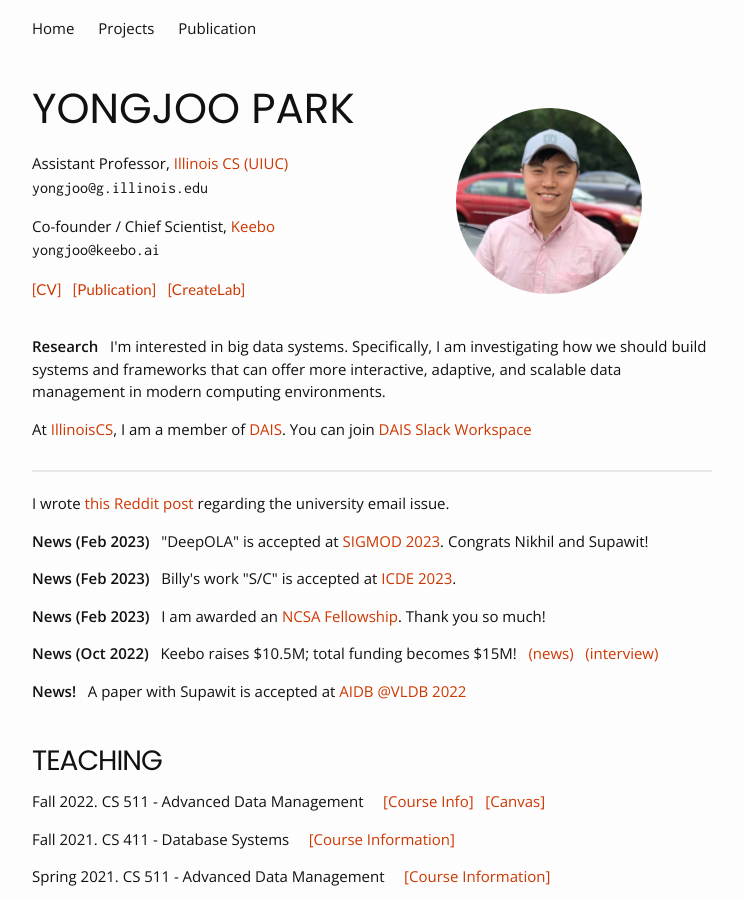
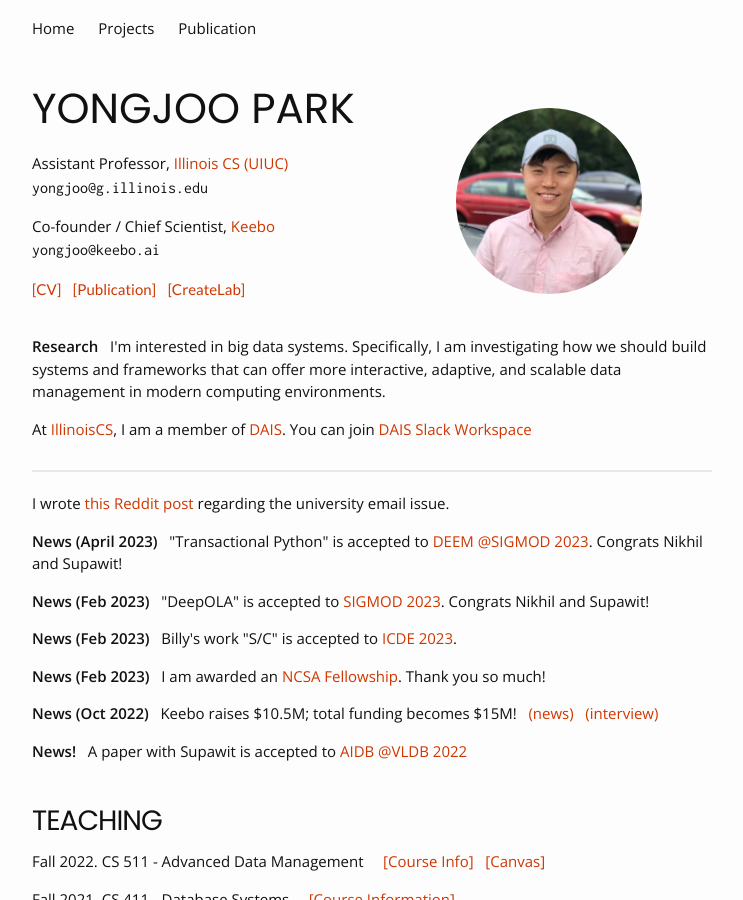
Before and after one commit to pyongjoo/pyongjoo.github.io, a Jekyll site: the page built from index.html, in a window 1280 px wide and 900 px high. Shown: the whole window, without its empty margins (268-1011 px from the left). Built offline with Jekyll 4.4.1, drawn with Linux system fonts in a browser that asks for light colours.

Commit message:
added deem news

```diff
--- a/index.html
+++ b/index.html
@@ -50,15 +50,16 @@ layout: home
 	<div class="row news-block">
 	    <div class="col-md-12 col-lg-12">
 		<p>I wrote <a href="https://www.reddit.com/r/UIUC/comments/10sa5uj/avoid_using_illinoisedu_email_for_important/">this Reddit post</a> regarding the university email issue. </p>
-		<p><b>News (Feb 2023)</b> &nbsp; "DeepOLA" is accepted at <a href="https://2023.sigmod.org/">SIGMOD 2023</a>. Congrats Nikhil and Supawit!</p>
-		<p><b>News (Feb 2023)</b> &nbsp; Billy's work "S/C" is accepted at <a href="https://icde2023.ics.uci.edu/research-papers-track/">ICDE 2023</a>.</p>
+		<p><b>News (April 2023)</b> &nbsp; "Transactional Python" is accepted to <a href="https://2023.sigmod.org/">DEEM @SIGMOD 2023</a>. Congrats Nikhil and Supawit!</p>
+		<p><b>News (Feb 2023)</b> &nbsp; "DeepOLA" is accepted to <a href="https://2023.sigmod.org/">SIGMOD 2023</a>. Congrats Nikhil and Supawit!</p>
+		<p><b>News (Feb 2023)</b> &nbsp; Billy's work "S/C" is accepted to <a href="https://icde2023.ics.uci.edu/research-papers-track/">ICDE 2023</a>.</p>
 		<p><b>News (Feb 2023)</b> &nbsp; I am awarded an <a href="https://www.ncsa.illinois.edu/about/fellowships-internships/ncsa-fellows-program/">NCSA Fellowship</a>. Thank you so much!</p>
 		<p><b>News (Oct 2022)</b> &nbsp; Keebo raises $10.5M; total funding becomes $15M!
 		    &nbsp; <a href="https://www.prnewswire.com/news-releases/keebo-raises-15-million-launches-automated-warehouse-optimization-to-reduce-cloud-data-warehousing-costs-301654278.html">
 		    (news)</a>
 		    &nbsp; <a href="https://cs.illinois.edu/news/successful-startup-provides-park-with-a-perspective-on-balancing-academic-research-with-entrepreneurial-energy">
 		    (interview)</a></p>
-		<p><b>News!</b> &nbsp; A paper with Supawit is accepted at <a href="https://sites.google.com/view/aidb2022/?pli=1">AIDB @VLDB 2022</a></p>
+		<p><b>News!</b> &nbsp; A paper with Supawit is accepted to <a href="https://sites.google.com/view/aidb2022/?pli=1">AIDB @VLDB 2022</a></p>
 	    </div>
 	</div>
 </div>
```
